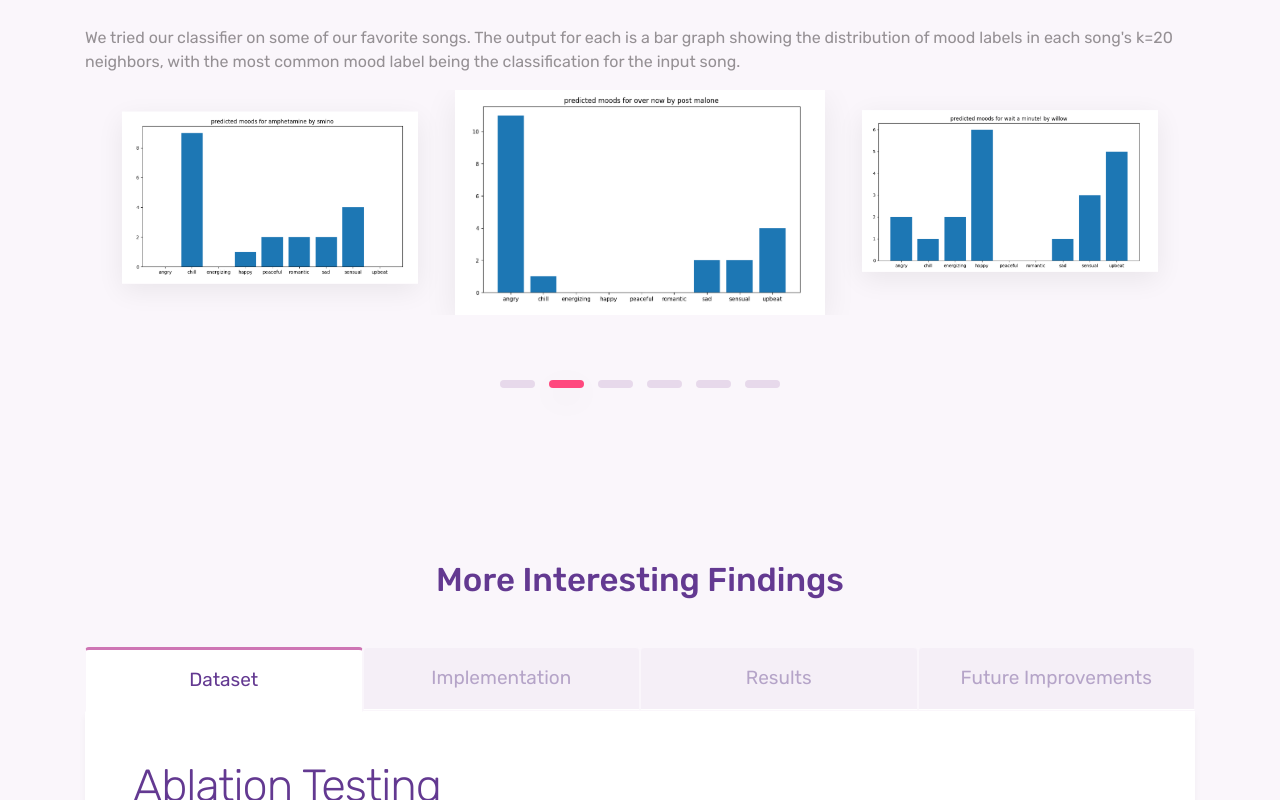
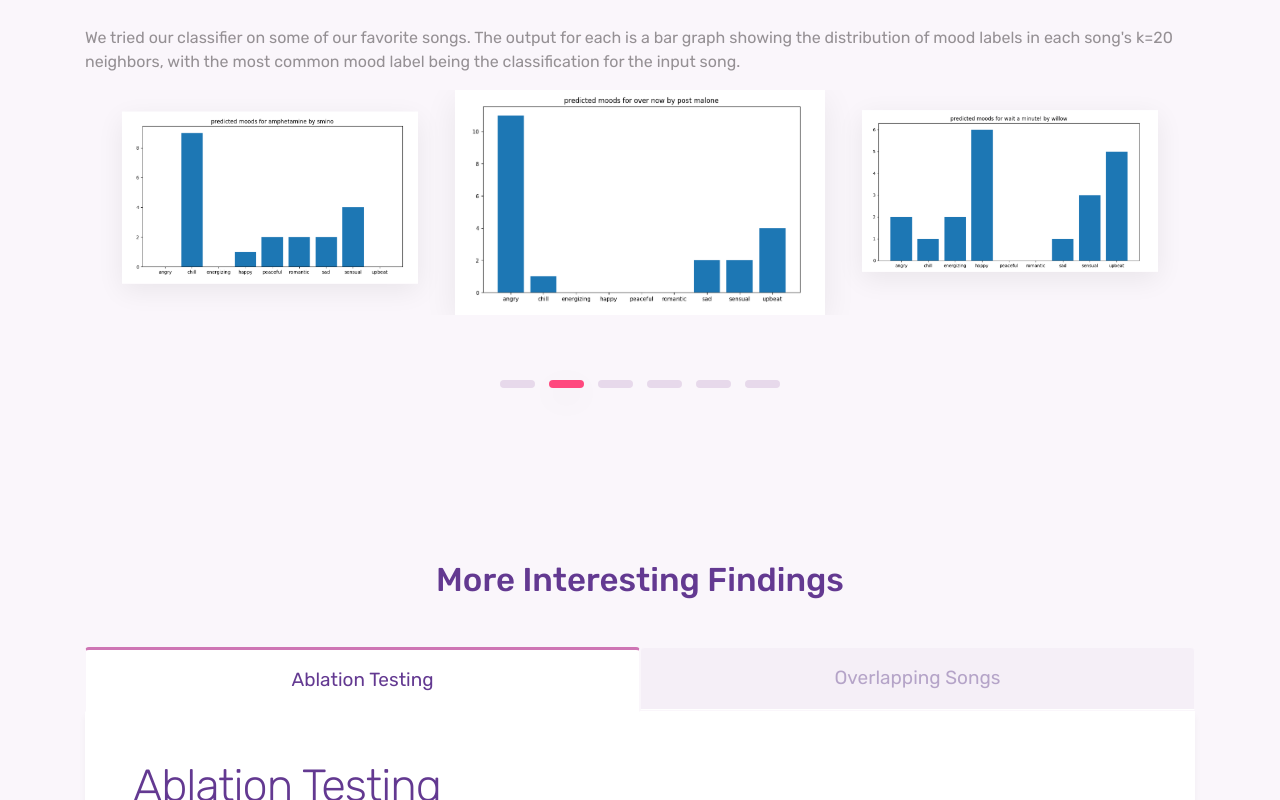
Before and after one commit to kimberlykwon/WhatsThatMoodSite, a plain HTML site: page index.html in a window 1280 px wide. Shown: the part 2000-2800 px from the top of the page. Drawn offline with Linux system fonts and the light colour scheme.

Commit message:
interesting findings

```diff
--- a/index.html
+++ b/index.html
@@ -37,7 +37,7 @@
                                 <li class="nav-item"> <a class="nav-link active" href="#home">HOME <span class="sr-only">(current)</span></a> </li>
                                 <li class="nav-item"> <a class="nav-link" href="#overview">OVERVIEW</a> </li>
                                 <li class="nav-item"> <a class="nav-link" href="#methodology">METHODOLOGY</a> </li>
-                                <li class="nav-item"> <a class="nav-link" href="#gallery">GALLERY</a> </li>
+                                <li class="nav-item"> <a class="nav-link" href="#gallery">INTERESTING FINDINGS</a> </li>
                                 <li class="nav-item"> <a class="nav-link" href="#more">MORE</a> </li>
                                 <li class="nav-item"><a href="#download" class="btn btn-outline-light my-3 my-sm-0 ml-lg-3">Download</a></li>
                             </ul>
@@ -188,16 +188,10 @@
 
             <ul class="nav nav-tabs nav-justified" role="tablist">
                 <li class="nav-item">
-                    <a class="nav-link active" data-toggle="tab" href="#communication">Dataset</a>
+                    <a class="nav-link active" data-toggle="tab" href="#communication">Ablation Testing</a>
                 </li>
                 <li class="nav-item">
-                    <a class="nav-link" data-toggle="tab" href="#schedule">Implementation</a>
-                </li>
-                <li class="nav-item">
-                    <a class="nav-link" data-toggle="tab" href="#messages">Results</a>
-                </li>
-                <li class="nav-item">
-                    <a class="nav-link" data-toggle="tab" href="#livechat">Future Improvements</a>
+                    <a class="nav-link" data-toggle="tab" href="#schedule">Overlapping Songs</a>
                 </li>
             </ul>
             <div class="tab-content">
```
